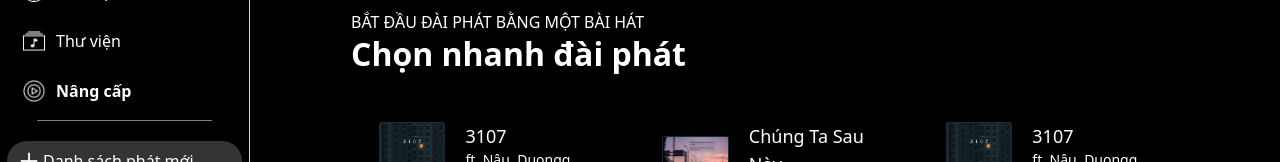
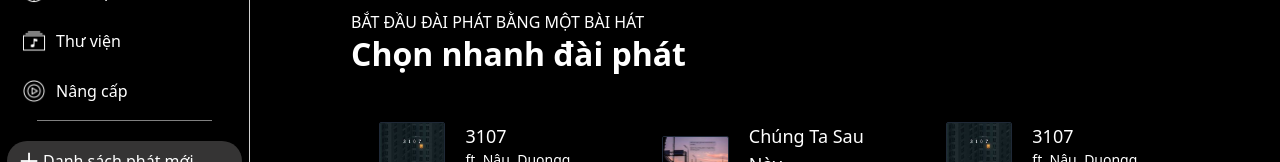
Before and after one commit to 7iendat/yt-music-clone, a React (Create React App) app: page / in a window 1280 px wide. Shown: the part 154-316 px from the top of the page. Built offline with nearby package versions, Linux system fonts and the light colour scheme; no server answers.

Commit message:
fix sthing

```diff
--- a/src/components/NavBarLeft.js
+++ b/src/components/NavBarLeft.js
@@ -34,7 +34,7 @@ const NavBarLeft = (props) => {
         </div>
       </NavLink>
 
-      <NavLink style={LinkActive} to="/">
+      <NavLink style={LinkActive} to="/upgrade">
         <div className="option">
           <div className="icon-option update"></div>
           <span>Nâng cấp</span>
```
